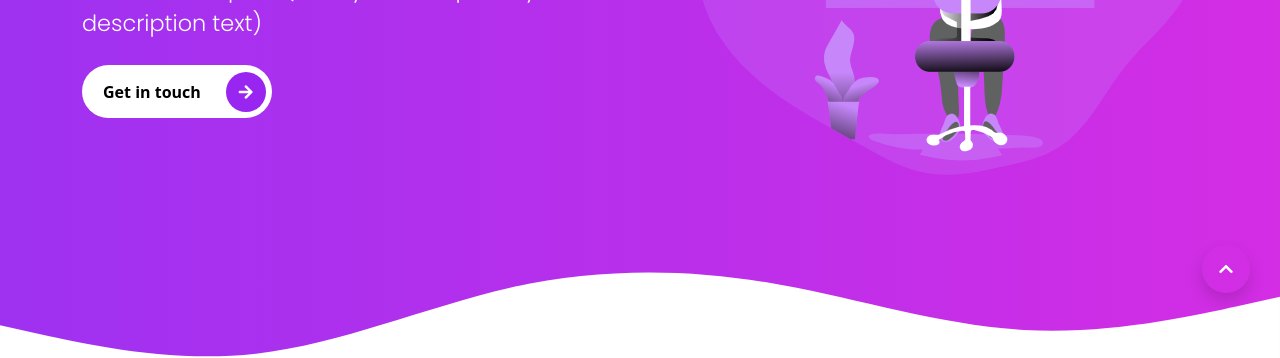
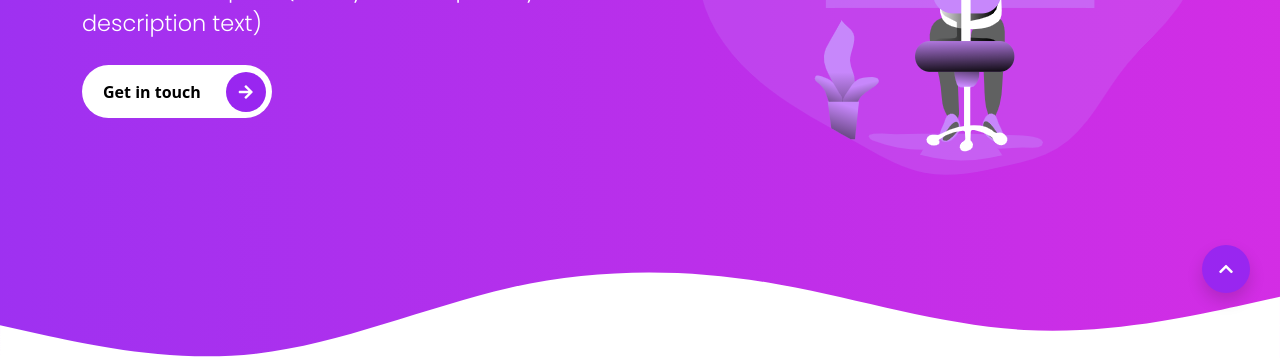
Before and after one commit to theatiq/atiqur.tech, a website: page index.html in a window 1280 px wide. Shown: the part 477-835 px from the top of the page. Drawn offline with Linux system fonts and the light colour scheme.

Commit message:
Up button modified

```diff
--- a/index.html
+++ b/index.html
@@ -824,7 +824,7 @@
     </footer>
 
     <!-- BACK TO TOP BUTTON  -->
-    <a href="#" class="shadow btn-primary rounded-circle back-to-top">
+    <a style="background-color: #9926f0;" href="#" class="shadow btn-primary rounded-circle back-to-top">
       <i class="fas fa-chevron-up"></i>
     </a>
 
```
